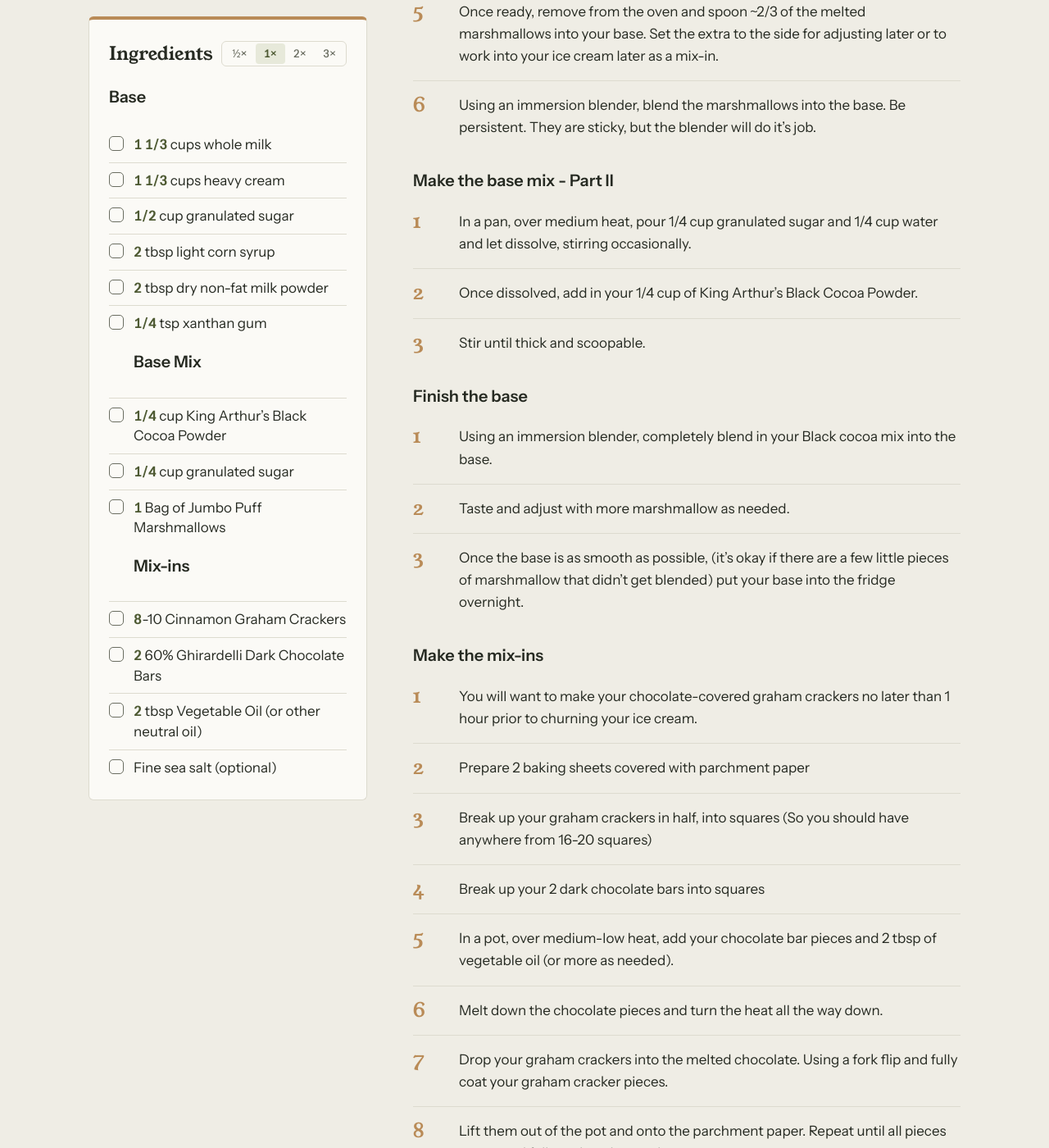
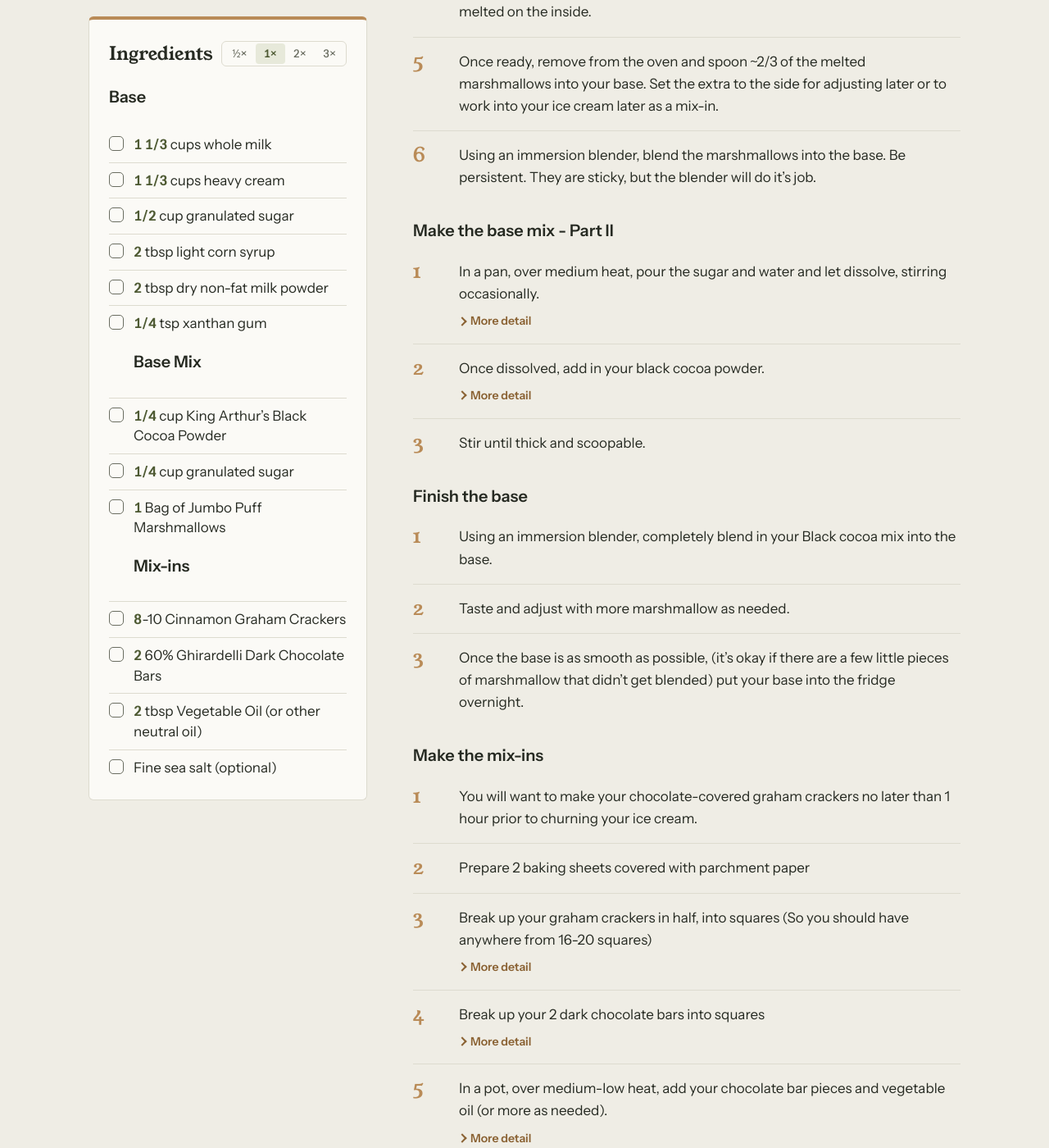
Before and after one commit to rvdw3865/ryans-recipes, a Jekyll site: the page built from recipes/midnight-smore-ice-cream.md, in a window 1280 px wide and 1400 px high, scrolled down 1350 px. Shown: the whole window at 82% size. Built offline with Jekyll 4.4.1, drawn with Linux system fonts in a browser that asks for light colours; part of the change alters nothing that is shown; some of the changed text lies outside the part shown.

Commit message:
Added additional text to midnight smore
Adding the additional ingredients and text for the midnight smore recipe

```diff
--- a/recipes/midnight-smore-ice-cream.md
+++ b/recipes/midnight-smore-ice-cream.md
@@ -35,6 +35,11 @@ image_fit: whole
 
 ### Prepare the base
 1. Put the whole milk, sugar, corn syrup, milk powder, and xanthan gum into a pot and heat over medium low heat.
+    - 1 1/3 cup of milk
+    - 1/2 cup of sugar
+    - 2 tbsp corn syrup
+    - 2 tbsp non-fat dry milk powder
+    - 1/4 tsp of xanthan gum
 2. After 5 mins, whisk until it's mostly dissolved, then use an immersion blender to dissolve all of the ingredients into the base.
 3. Resume heating on the stove until it's steaming.
 4. Pour your heated ice cream base into a bowl and set aside.
@@ -42,14 +47,18 @@ image_fit: whole
 ### Make the base mix - Part I
 1. Preheat your oven to the High Broil setting
 2. While your oven is preheating, in an oven-safe pan (I use a cast iron skillet), fill your cast iron skillet with marshmallows.
+    - 1 Bag of Jumbo Jet Puff Marshmallows
 3. Once your oven is preheated, place your marshmallows in the oven.
 4. Check on them frequently until they are golden brown on the outside and melted on the inside.
 5. Once ready, remove from the oven and spoon ~2/3 of the melted marshmallows into your base. Set the extra to the side for adjusting later or to work into your ice cream later as a mix-in.
 6. Using an immersion blender, blend the marshmallows into the base. Be persistent. They are sticky, but the blender will do it's job.
 
 ### Make the base mix - Part II
-1. In a pan, over medium heat, pour 1/4 cup granulated sugar and 1/4 cup water and let dissolve, stirring occasionally.
-2. Once dissolved, add in your 1/4 cup of King Arthur's Black Cocoa Powder.
+1. In a pan, over medium heat, pour the sugar and water and let dissolve, stirring occasionally.
+    - 1/4 cup granulated sugar
+    - 1/4 cup water
+2. Once dissolved, add in your black cocoa powder.
+    - 1/4 cup King Arthur Black Cocoa Powder
 3. Stir until thick and scoopable.
 
 
@@ -62,8 +71,11 @@ image_fit: whole
 1. You will want to make your chocolate-covered graham crackers no later than 1 hour prior to churning your ice cream.
 2. Prepare 2 baking sheets covered with parchment paper
 3. Break up your graham crackers in half, into squares (So you should have anywhere from 16-20 squares)
+    - 8-10 Cinnamon Graham Crackers
 4. Break up your 2 dark chocolate bars into squares
-5. In a pot, over medium-low heat, add your chocolate bar pieces and 2 tbsp of vegetable oil (or more as needed).
+    - 2 Ghirardelli 60% cacoa dark chocolate bars
+5. In a pot, over medium-low heat, add your chocolate bar pieces and vegetable oil (or more as needed).
+    - 2 tbsp vegetable oil (or other neutral oil)
 6. Melt down the chocolate pieces and turn the heat all the way down.
 7. Drop your graham crackers into the melted chocolate. Using a fork flip and fully coat your graham cracker pieces.
 8. Lift them out of the pot and onto the parchment paper. Repeat until all pieces are coated fully and on the parchment paper.
```
